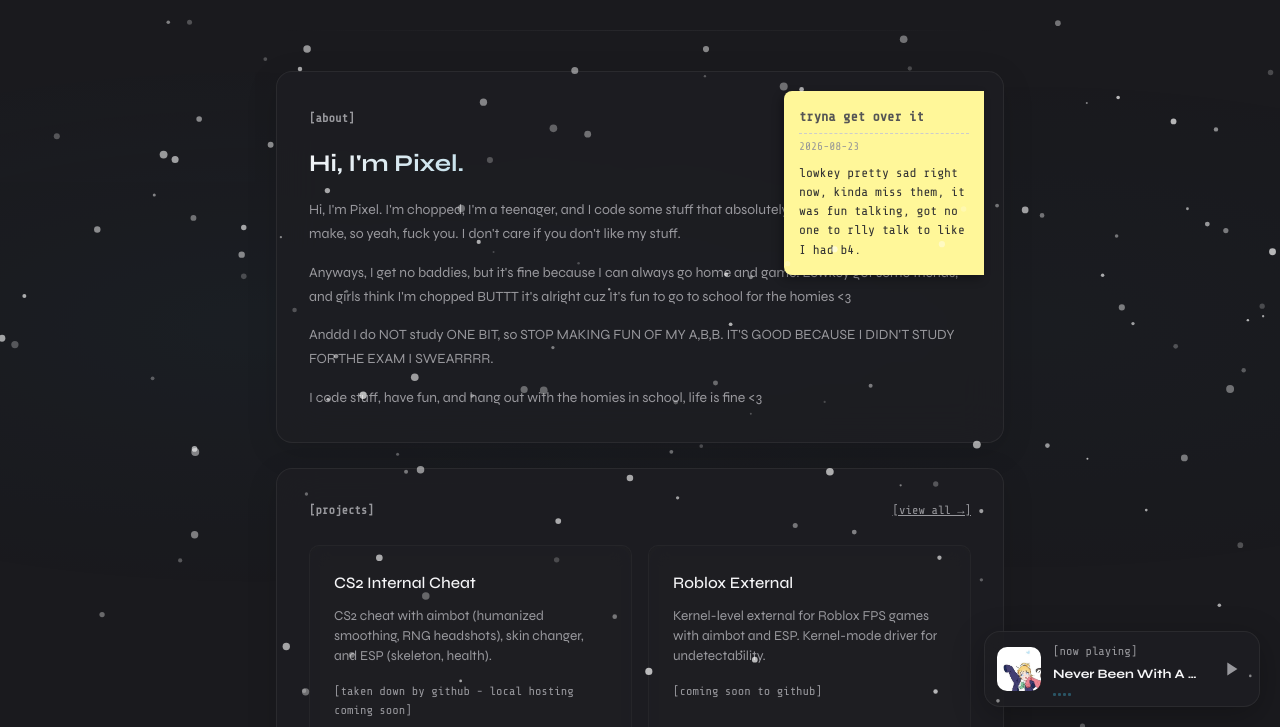
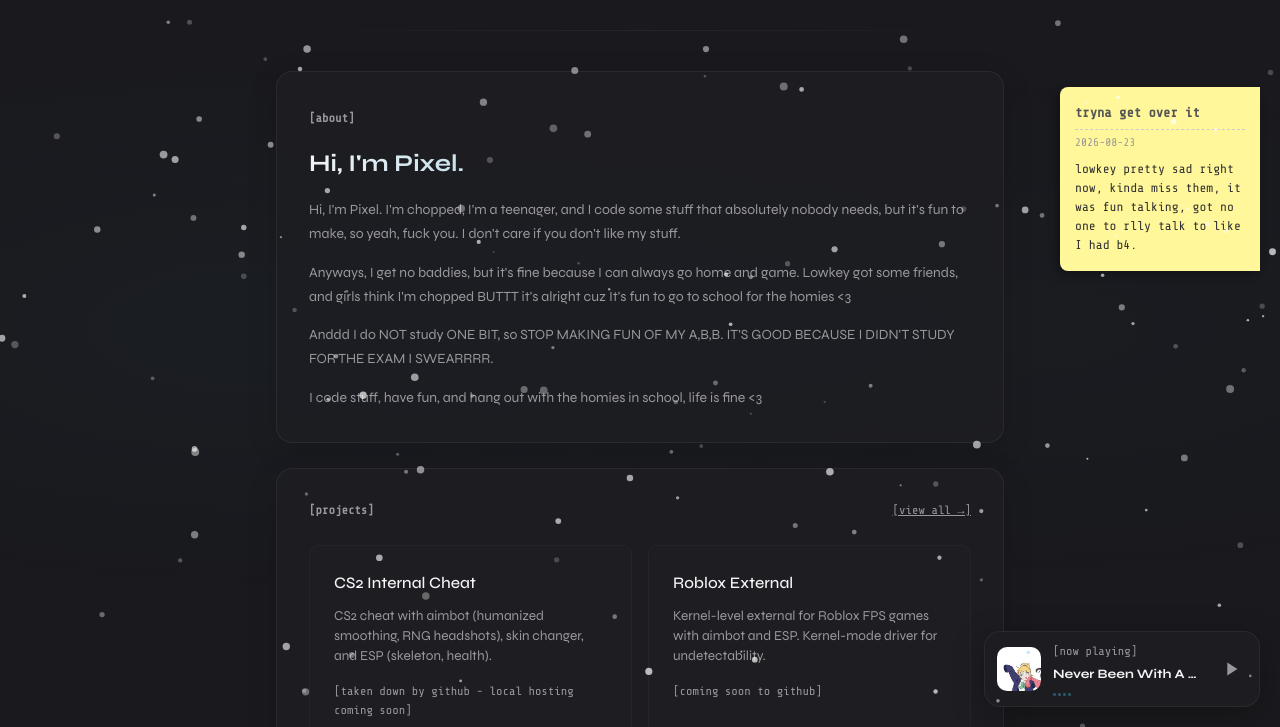
Before and after one commit to pixelatedxp/my-website, a plain HTML site: page index.html in a window 1280 px wide. Shown: the part 73-800 px from the top of the page. Drawn offline with nearby package versions, Linux system fonts and the light colour scheme.

Commit message:
Fix sticky note: fixed position so it is always visible on right side

```diff
--- a/styles.css
+++ b/styles.css
@@ -343,9 +343,9 @@ body::before {
     color: var(--accent-teal);
 }
 .side-sticky-note {
-    position: absolute;
+    position: fixed;
     right: 20px;
-    top: 20px;
+    top: 20%;
     width: 200px;
     min-height: 160px;
     background-color: #fff799;
```
